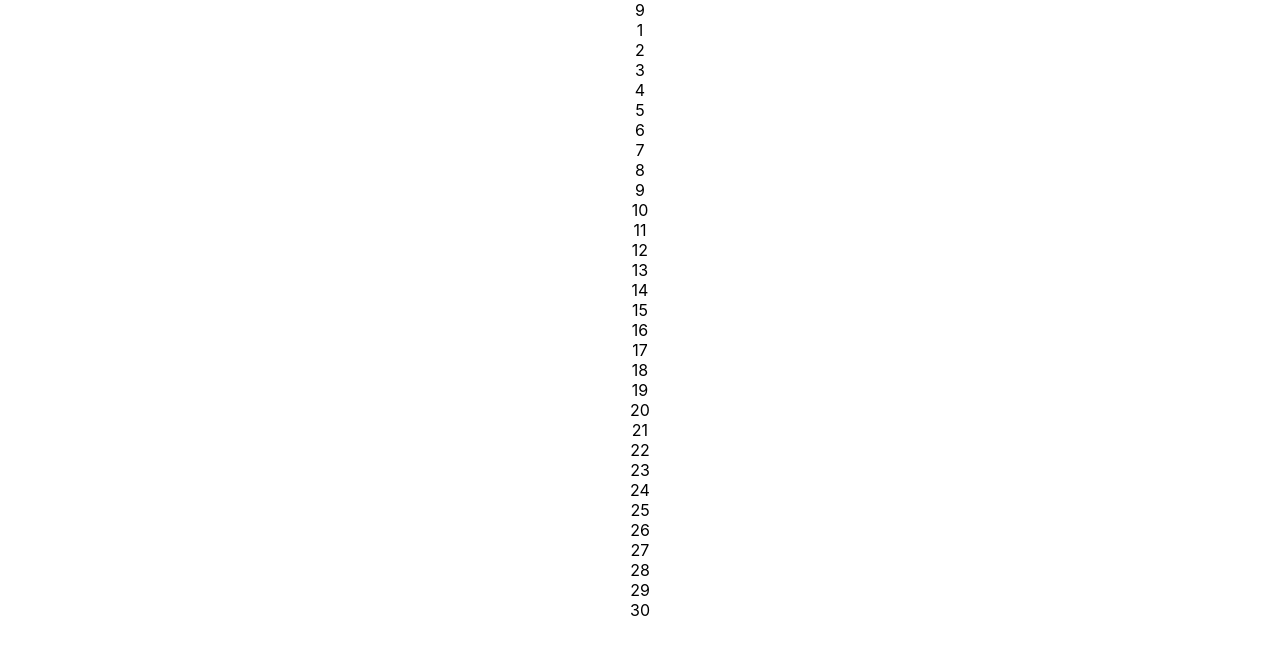
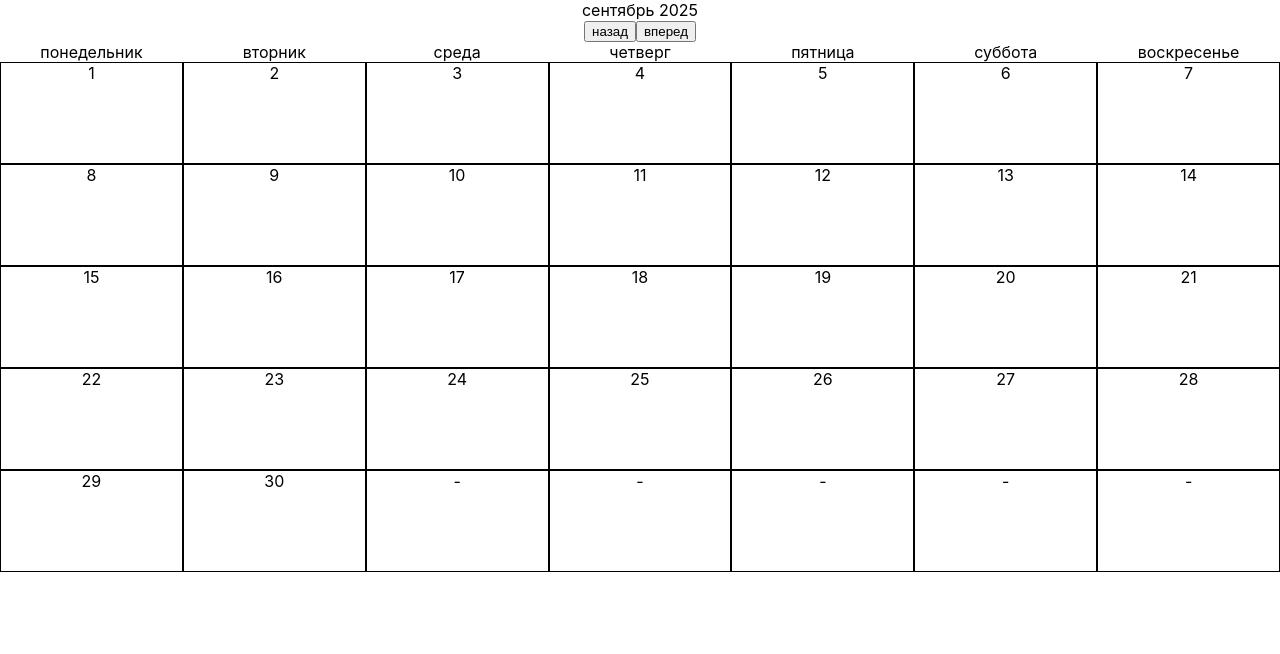
Before and after one commit to yarqr/homework-planner, a React (Create React App) app in the folder frontend/: page /calendar in a window 1280 px wide. Shown: the top 654 px of the page. Built offline with nearby package versions, Linux system fonts and the light colour scheme.

Commit message:
feat: basic calendar UI (updated)

```diff
--- a/frontend/src/Components/Calendar/Calendar.css
+++ b/frontend/src/Components/Calendar/Calendar.css
@@ -0,0 +1,9 @@
+.container {
+    display: grid;
+    grid-template-columns: repeat(7, 1fr);
+}
+
+.day-card {
+    height: 100px;
+    border: 1px solid #000000;
+}
--- a/frontend/src/Components/Calendar/Calendar.tsx
+++ b/frontend/src/Components/Calendar/Calendar.tsx
@@ -22,25 +22,54 @@ enum MonthNames {
   DEC = "декабрь"
 }
 
+enum WeekDays {
+  MON = "понедельник",
+  TUE = "вторник",
+  WED = "среда",
+  THU = "четверг",
+  FRI = "пятница",
+  SAT = "суббота",
+  SUN = "воскресенье"
+}
+
 export const Calendar = () => {
+    const monthNames = Object.values(MonthNames)
+    const weekDays = Object.values(WeekDays)
 
-    let date = new Date();
-    let [currMonth, setMonth] = useState(date.getMonth() + 1);
-    let monthStart = new Date(date.getFullYear(), date.getMonth(), 1)
-    let monthEnd = new Date(date.getFullYear(), date.getMonth() + 1, 0)
+    let [currentDate, setDate] = useState(new Date())
+    let monthStart = new Date(currentDate.getFullYear(), currentDate.getMonth(), 1)
+    let monthEnd = new Date(currentDate.getFullYear(), currentDate.getMonth() + 1, 0)
     let currMonthDays = [];
+
+    let startDay = monthStart.getDay() === 0 ? 6 : monthStart.getDay() - 1;
 
     for (let i = monthStart.getDate(); i <= monthEnd.getDate(); i++) {
       let day = {
-        date : new Date(date.getFullYear(), date.getMonth(), i)
+        date : new Date(currentDate.getFullYear(), currentDate.getMonth(), i)
       }
       currMonthDays.push(day)
     }
 
+    for (let i = 0; i < startDay; i++) {
+      currMonthDays.unshift({date : null})
+    }
+
+    let endDay = monthEnd.getDay();
+    let adjustedEndDay = endDay === 0 ? 0 : 7 - endDay;
+
+    for (let i = 0; i < adjustedEndDay; i++) {
+      currMonthDays.push({date : null})
+    }
+
     return (
         <>
-          <div>{currMonth}</div>
-          {currMonthDays.map(el => <div>{el.date.getDate()}</div>)}
+          <div>{monthNames[currentDate.getMonth()]} {currentDate.getFullYear()}</div>
+          <button onClick={() => setDate(new Date(currentDate.getFullYear(), currentDate.getMonth() - 1, 1))}>назад</button>
+          <button onClick={() => setDate(new Date(currentDate.getFullYear(), currentDate.getMonth() + 1, 1))}>вперед</button>
+          <section className="container">
+            {weekDays.map(el => <div>{el}</div>)}
+            {currMonthDays.map(el => <div className="day-card">{el.date != null ? el.date?.getDate() : "-"}</div>)}
+          </section>
         </>
     );
 };
```
